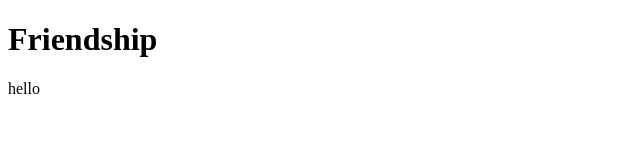
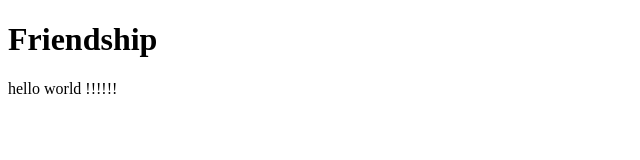
Before and after one commit to Aka-jpg/demo-repo, a plain HTML site: page index.html in a window 1280 px wide. Shown: the full height of the page, 0-640 px from the left. Drawn offline with Linux system fonts and the light colour scheme.

Commit message:
changed index

```diff
--- a/index.html
+++ b/index.html
@@ -3,5 +3,5 @@
 
 
 
-<div> hello </div>
+<div> hello world !!!!!!</div>
 </html>
```
